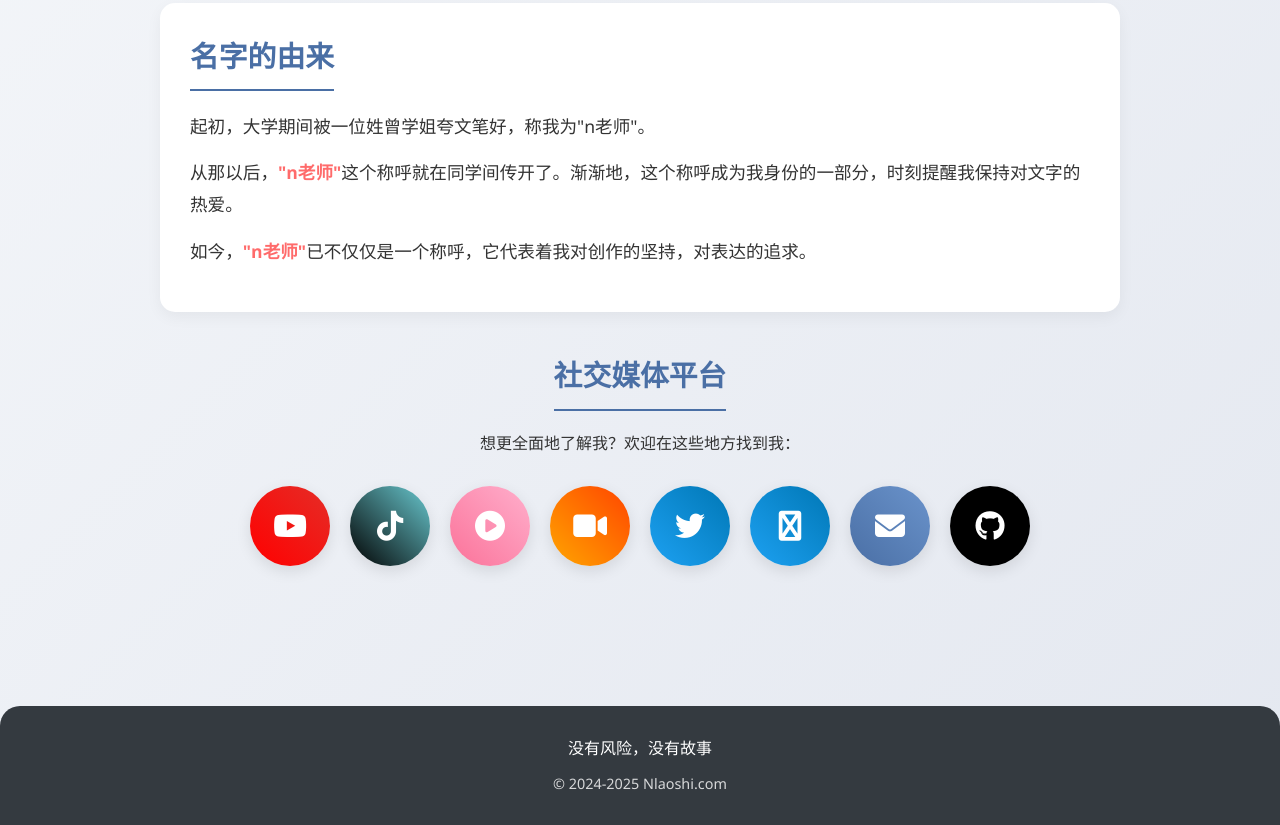
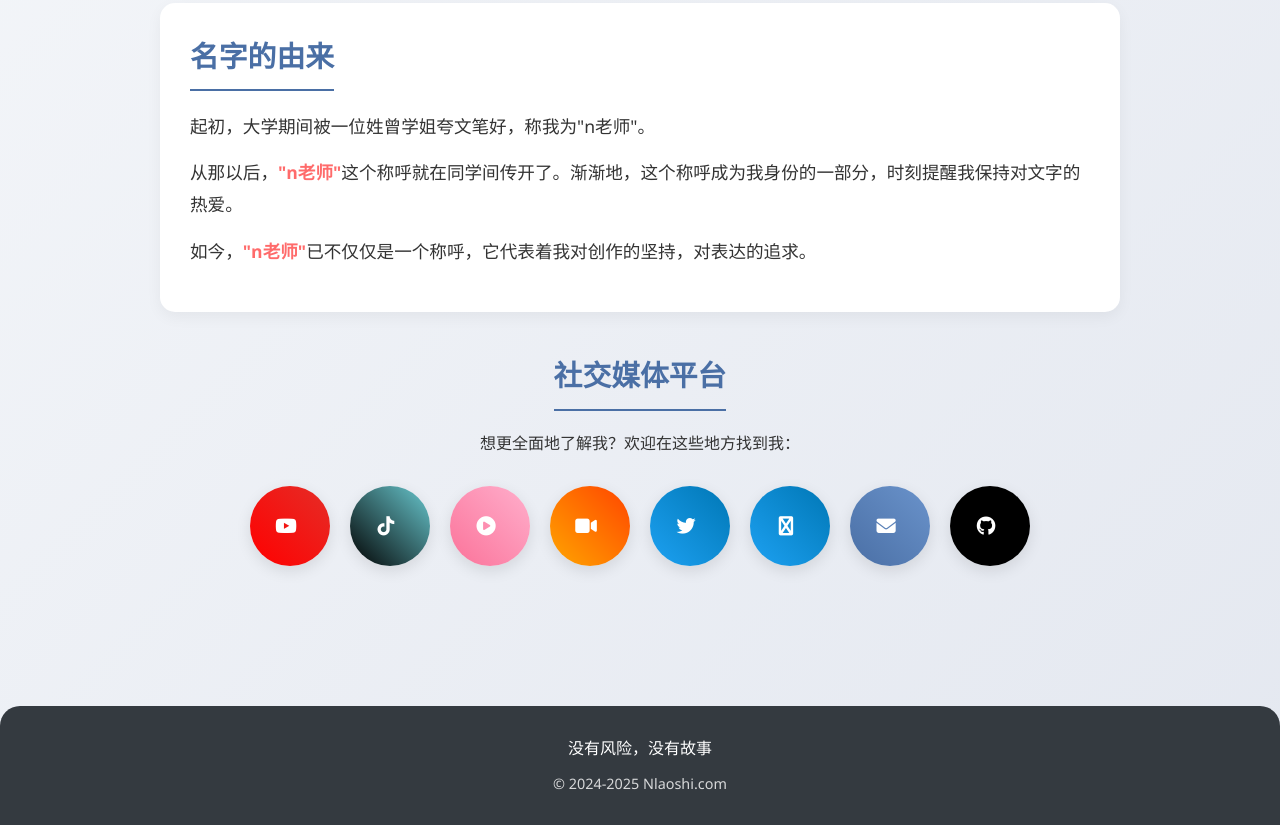
Before and after one commit to pxps/Nlaoshi.com, a plain HTML site: page index.html in a window 1280 px wide. Shown: the part 472-1297 px from the top of the page. Drawn offline with Linux system fonts and the light colour scheme.

Commit message:
修改html

```diff
--- a/index.html
+++ b/index.html
@@ -245,6 +245,20 @@
             bottom: -20px;
         }
 
+        .social-icon.telegram {
+            background-color: #26A5E4;
+        }
+
+        /* 悬停效果 */
+        .social-icon:hover {
+            transform: translateY(-3px);
+        }
+
+        .social-icon i {
+            font-size: 1.2rem;
+            margin-right: 8px;
+        }
+
         .youtube { background: linear-gradient(45deg, #FF0000, #E52D27); }
         .douyin { background: linear-gradient(45deg, #010101, #69C9D0); }
         .bilibili { background: linear-gradient(45deg, #fb7299, #ffafcc); }
```
